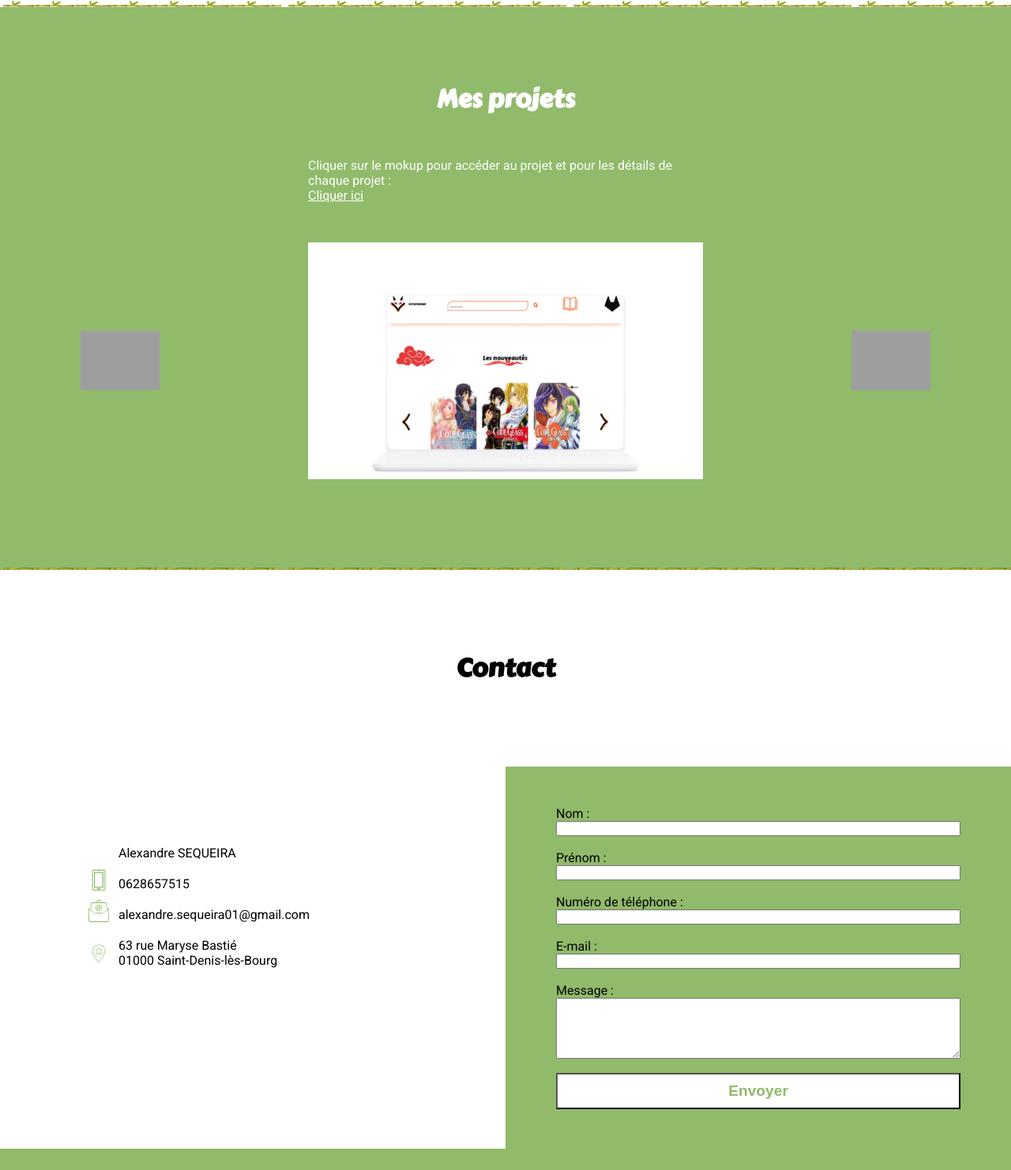
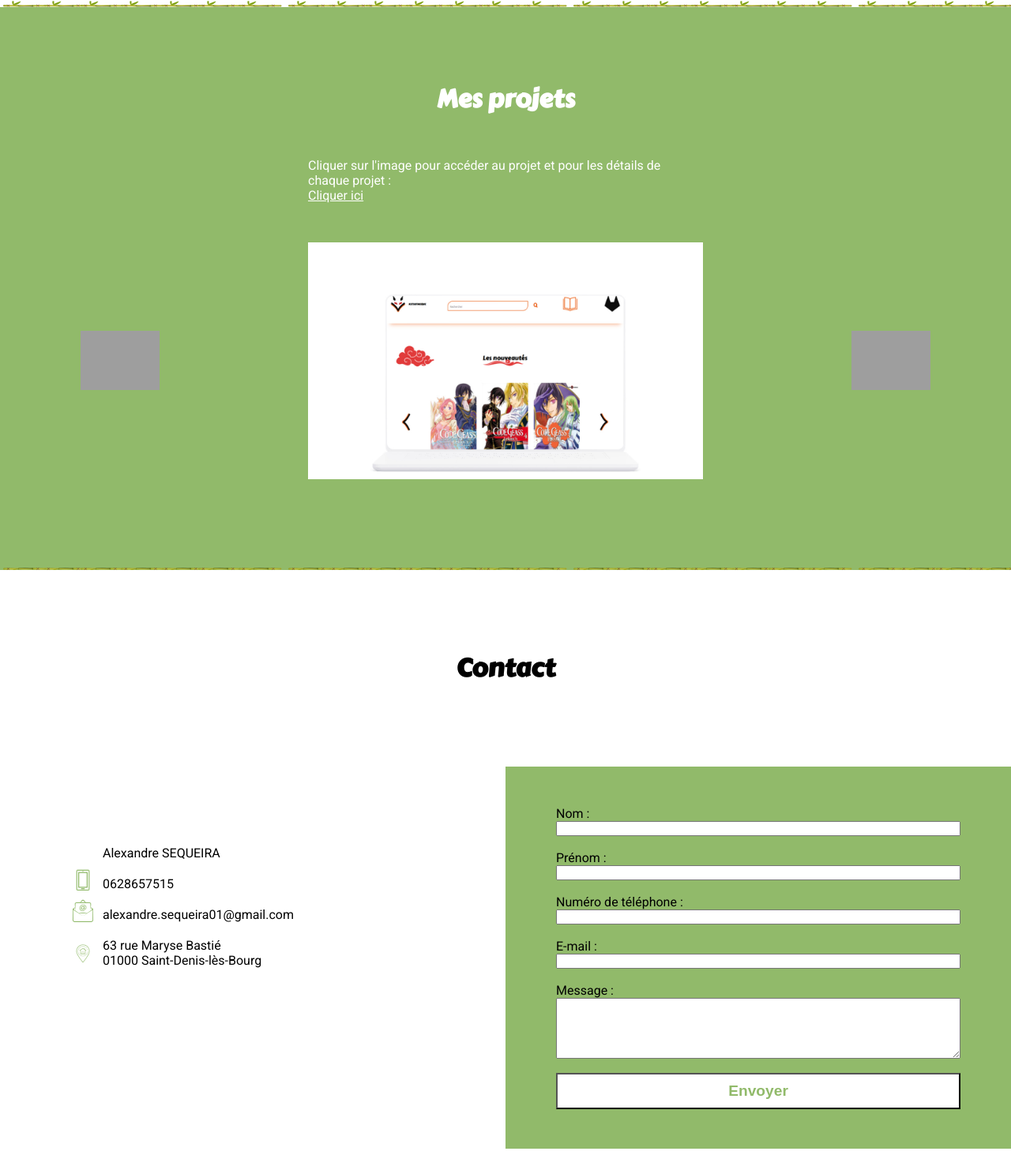
Before and after one commit to bobas01/portfolio, a PHP site: page / in a window 1280 px wide. Shown: the part 4068-5550 px from the top of the page at 79% size. Run offline with PHP 8.4, Linux system fonts and the light colour scheme; grey boxes are pictures that could not be loaded.

Commit message:
correction orthographe

```diff
--- a/asset/style.css
+++ b/asset/style.css
@@ -462,9 +462,23 @@ footer #copyright {
   }
   footer #contact #myInfo {
     padding-top: 100px;
+    width: 50%;
+  }
+  footer #contact form {
+    width: 50%;
+  }
+}
+@media screen and (min-width: 800px) {
+  footer #contact {
+    margin-bottom: 50px;
+  }
+  footer #contact #myInfo {
+    max-width: 600px;
   }
   footer #contact #myInfo p {
-    margin-left: 100px;
+    width: 80%;
+    margin: 0 auto;
+    display: block;
   }
 }
 /*page project phone*/
--- a/asset/style.scss
+++ b/asset/style.scss
@@ -653,15 +653,36 @@ footer {
 
             #myInfo {
                 padding-top: 100px;
+                width: 50%;
 
-                p {
-                    margin-left: 100px;
-                }
 
+                // p {
+                //     margin-right: 50px;
+                //     margin-left: 50px;
+                // }
+
+            }
+            form{
+                width: 50%;
             }
         }
     }
 
+}
+@media screen and (min-width:800px) {
+    footer {
+        #contact{
+           margin-bottom: 50px;
+            #myInfo {
+                max-width: 600px;
+                p {
+                    width: 80%;
+                    margin: 0 auto;
+                    display: block;
+                }
+            }
+        }
+    }
 }
 
 
--- a/index.php
+++ b/index.php
@@ -72,7 +72,7 @@
     <section id="projet">
         <div class="row-limit-size">
             <h2>Mes projets</h2>
-            <p id="txtProjet">Cliquer sur le mokup pour accéder au projet et pour les détails de chaque projet : <br> <a href="./projet.php">Cliquer ici</a></p>
+            <p id="txtProjet">Cliquer sur l'image pour accéder au projet et pour les détails de chaque projet : <br> <a href="./projet.php">Cliquer ici</a></p>
             <div id="slider">
                 <div id="leftArrow">
                     <img src="./asset/img/icon/leftArrow.svg" alt="left arrow">
```
Also changed, not shown: projet.php (+8 -8 lines), 1 other file.
